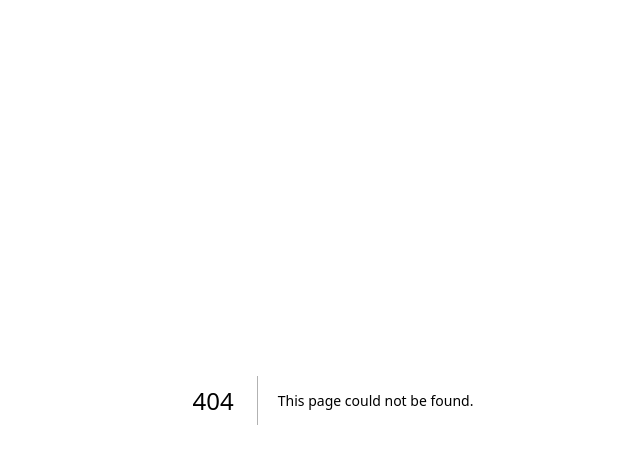
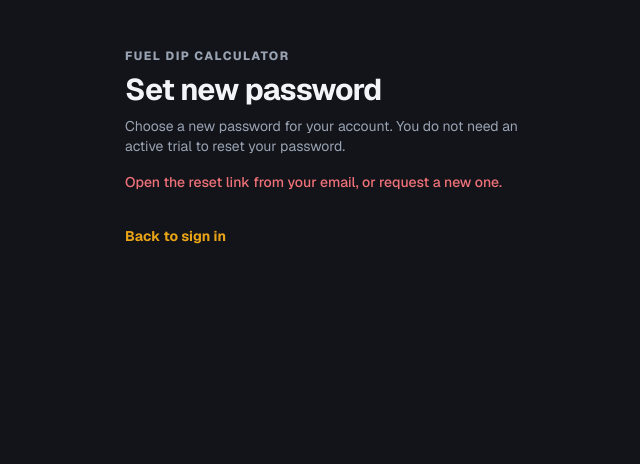
Before and after one commit to Prabh101726/fuel-dip-calculator, a Next.js app: page /auth/reset-password in a window 1280 px wide. Before the commit this address had no page. Shown: the top 464 px of the page, without its empty margins (307-947 px from the left). Built offline with nearby package versions, Linux system fonts and the light colour scheme; no server answers.

Commit message:
feat: add reset-password page with local code exchange
Co-authored-by: Cursor <cursoragent@cursor.com>

```diff
--- /dev/null
+++ b/app/auth/reset-password/page.tsx
@@ -0,0 +1,142 @@
+"use client";
+
+import { FormEvent, Suspense, useEffect, useState } from "react";
+import Link from "next/link";
+import { useRouter, useSearchParams } from "next/navigation";
+import { createClient } from "@/lib/supabase/client";
+
+function ResetPasswordForm() {
+  const router = useRouter();
+  const searchParams = useSearchParams();
+  const [password, setPassword] = useState("");
+  const [busy, setBusy] = useState(false);
+  const [ready, setReady] = useState(false);
+  const [message, setMessage] = useState("");
+  const [isError, setIsError] = useState(false);
+
+  useEffect(() => {
+    let cancelled = false;
+    (async () => {
+      const supabase = createClient();
+      const code = searchParams.get("code");
+      if (code) {
+        const { error } = await supabase.auth.exchangeCodeForSession(code);
+        if (cancelled) return;
+        if (error) {
+          setIsError(true);
+          setMessage(error.message || "Reset link is invalid or expired.");
+          setReady(false);
+          return;
+        }
+      } else {
+        const {
+          data: { session },
+        } = await supabase.auth.getSession();
+        if (cancelled) return;
+        if (!session) {
+          setIsError(true);
+          setMessage(
+            "Open the reset link from your email, or request a new one.",
+          );
+          setReady(false);
+          return;
+        }
+      }
+      setReady(true);
+    })();
+    return () => {
+      cancelled = true;
+    };
+  }, [searchParams]);
+
+  async function onSubmit(e: FormEvent) {
+    e.preventDefault();
+    setBusy(true);
+    setMessage("");
+    setIsError(false);
+    const supabase = createClient();
+    const { error } = await supabase.auth.updateUser({ password });
+    setBusy(false);
+    if (error) {
+      setIsError(true);
+      setMessage(error.message || "Could not update password.");
+      return;
+    }
+    setIsError(false);
+    setMessage("Password updated. Signing you in…");
+    router.replace("/calculator");
+    router.refresh();
+  }
+
+  return (
+    <main className="mx-auto flex min-h-full w-full max-w-md flex-col justify-center px-4 py-12">
+      <p className="text-xs font-extrabold uppercase tracking-[0.12em] text-[var(--muted)]">
+        Fuel Dip Calculator
+      </p>
+      <h1 className="mt-2 text-3xl font-bold tracking-tight text-[var(--text)]">
+        Set new password
+      </h1>
+      <p className="mt-2 text-sm text-[var(--muted)]">
+        Choose a new password for your account. You do not need an active trial
+        to reset your password.
+      </p>
+
+      {ready ? (
+        <form onSubmit={onSubmit} className="mt-6 flex flex-col gap-4">
+          <label className="flex flex-col gap-1.5">
+            <span className="text-xs font-bold uppercase tracking-wide text-[var(--muted)]">
+              New password
+            </span>
+            <input
+              type="password"
+              required
+              minLength={6}
+              autoComplete="new-password"
+              value={password}
+              onChange={(e) => setPassword(e.target.value)}
+              className="min-h-12 rounded-lg border border-[var(--border)] bg-[var(--input)] px-3.5 text-base text-[var(--text)] outline-none focus:border-[var(--accent)]"
+            />
+          </label>
+          <button
+            type="submit"
+            disabled={busy}
+            className="min-h-12 rounded-lg bg-[var(--accent)] px-4 text-base font-bold text-[var(--accent-fg)] disabled:opacity-60"
+          >
+            {busy ? "Saving…" : "Update password"}
+          </button>
+        </form>
+      ) : null}
+
+      {message !== "" && (
+        <p
+          className={`mt-4 text-sm font-medium ${
+            isError ? "text-[var(--danger)]" : "text-[var(--success)]"
+          }`}
+          role="status"
+        >
+          {message}
+        </p>
+      )}
+
+      <p className="mt-8">
+        <Link href="/login" className="text-sm font-bold text-[var(--accent)]">
+          Back to sign in
+        </Link>
+      </p>
+    </main>
+  );
+}
+
+export default function ResetPasswordPage() {
+  return (
+    <Suspense
+      fallback={
+        <main className="mx-auto flex min-h-full w-full max-w-md flex-col justify-center px-4 py-12 text-sm text-[var(--muted)]">
+          Loading…
+        </main>
+      }
+    >
+      <ResetPasswordForm />
+    </Suspense>
+  );
+}
```
